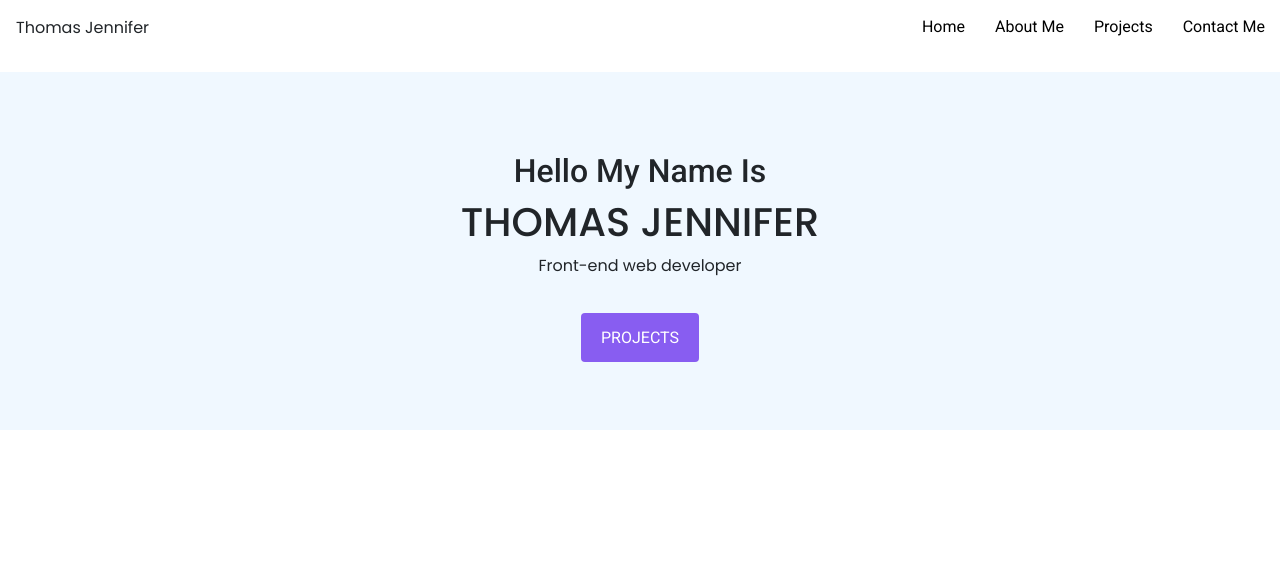
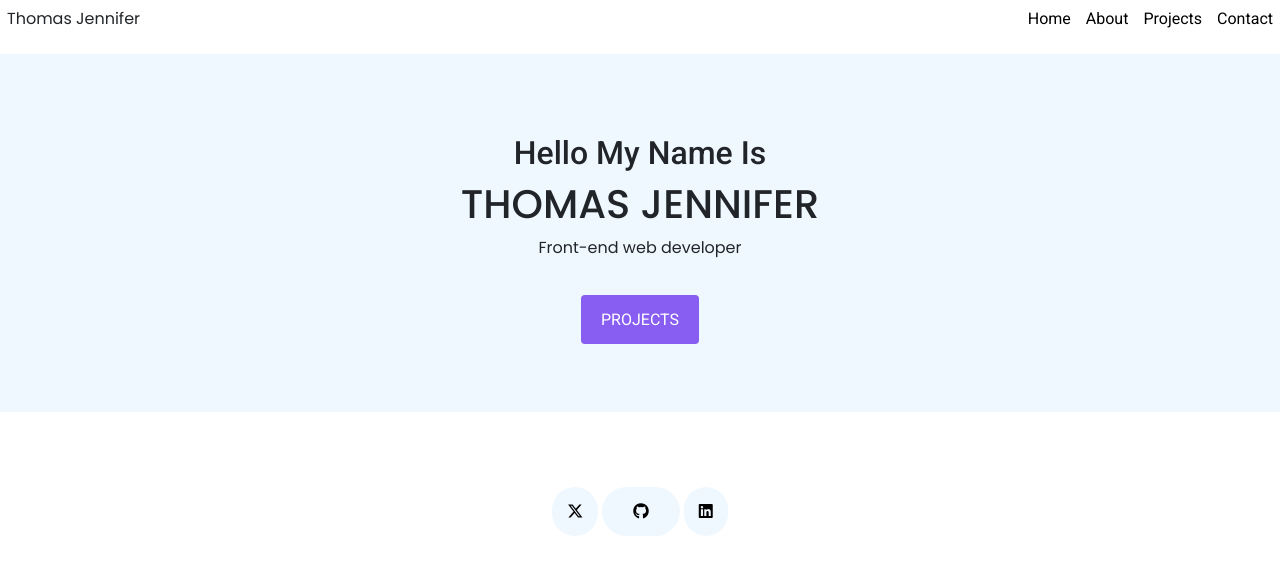
Before and after one commit to ogechi3/developer-resume, a plain HTML site: page index.html in a window 1280 px wide. Drawn offline with nearby package versions, Linux system fonts and the light colour scheme.

Commit message:
added footer

```diff
--- a/index.html
+++ b/index.html
@@ -41,16 +41,16 @@
   <body>
     <nav>
       <div class="nav">
-        <p class="p-3">Thomas Jennifer</p>
+        <p class="">Thomas Jennifer</p>
         <ul class="nav-links">
           <li class="active">
             <a href="/developer-resume/index.html">Home</a>
           </li>
           <li>
-            <a href="/developer-resume/about.html">About Me</a>
+            <a href="/developer-resume/about.html">About</a>
           </li>
           <li><a href="/developer-resume/project.html">Projects</a></li>
-          <li><a href="/developer-resume/contact.html">Contact Me</a></li>
+          <li><a href="/developer-resume/contact.html">Contact</a></li>
         </ul>
       </div>
     </nav>
@@ -64,7 +64,17 @@
       </div>
     </div>
     <footer>
-
+      <div class="icon">
+        <a href="https://twitter.com/Ogechi228" target="_blank"
+          ><i class="fa-brands fa-x-twitter"></i
+        ></a>
+        <a href="https://github.com/Ogechi3" target="_blank"
+          ><i class="fa-brands fa-github p-3"></i
+        ></a>
+        <a href="https://www.linkedin.com/in/jennifer-thomas13/" target="_blank"
+          ><i class="fa-brands fa-linkedin"></i
+        ></a>
+      </div>
     </footer>
   </body>
 </html>
--- a/styles.css
+++ b/styles.css
@@ -10,20 +10,22 @@ p {
 }
 .hero {
   background-color: aliceblue;
-  padding: 80px 160px;
+  padding: 80px 60px;
 }
 
 .nav {
   display: flex;
   justify-content: space-between;
+   padding: 7px;
 }
 .nav-links {
   display: flex;
-  justify-content: space-between;
+
   list-style: none;
 }
 nav li {
-  padding: 15px;
+ margin-left: 15px;
+
 }
 nav li a {
   text-decoration: none;
@@ -31,7 +33,7 @@ nav li a {
 }
 nav li a:hover {
   text-decoration: underline;
-  color: blue;
+  color:#885df1;
   transition: 200ms ease-in-out;
 }
 .btn-secondary {
@@ -99,7 +101,27 @@ h2 {
 .contact-me a {
   text-decoration: none;
 }
+.icon {
+  text-align: center;
+  margin: 60px;
+  padding: 15px 20px;
+}
+.icon a {
+  color: black;
+  padding: 15px;
+  border-radius: 30px;
+  background-color: aliceblue;
+}
+.icon a:hover {
+  color: white;
+  background-color: #885df1;
+}
+
 @media (max-width: 820px) {
+  .nav-links{
+    margin: 0;
+    padding: ;
+  }
   .music-page {
     max-width: 100%;
     height: 67%;
@@ -108,4 +130,7 @@ h2 {
     max-width: 100%;
     height: 60%;
   }
+  .about-content{
+    text-align: center;
+  }
 }
```
Also changed, not shown: contact.html (+1 -1 lines), project.html (+1 -1 lines).
